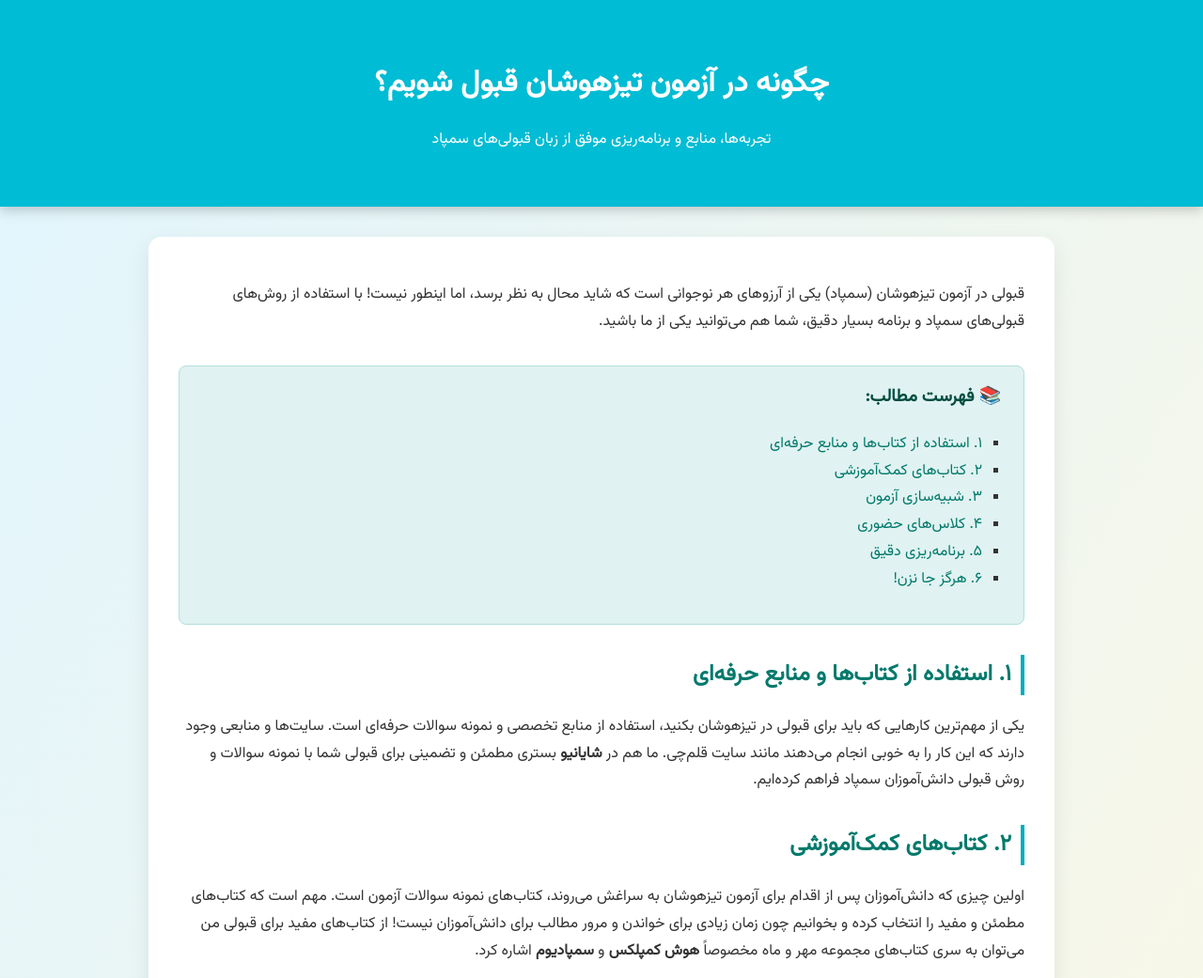
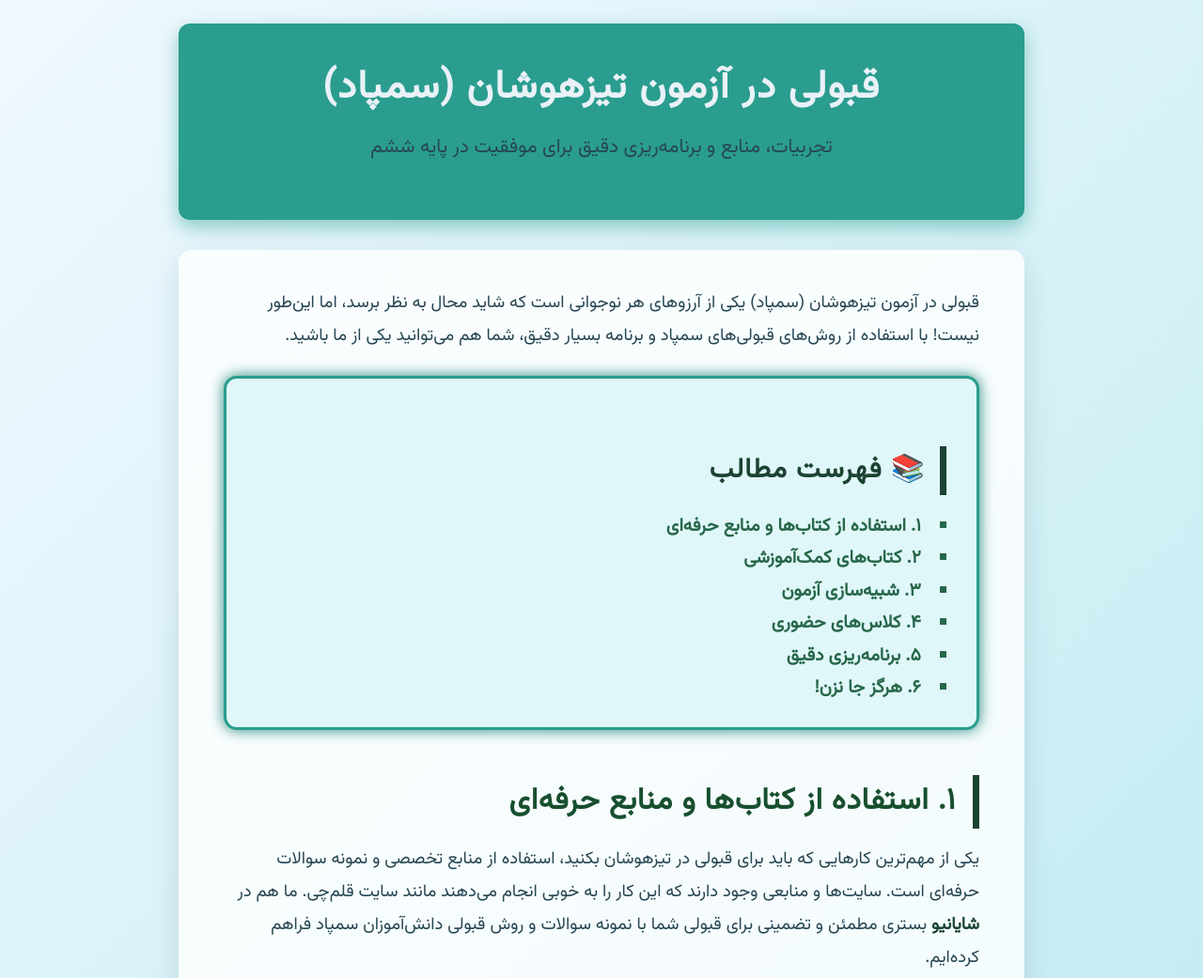
Before and after one commit to Shayan1454/shayanew1, a plain HTML site: page blog1.html in a window 1280 px wide. Shown: the top 1041 px of the page at 94% size. Drawn offline with Linux system fonts and the light colour scheme.

Commit message:
Update blog1.html

```diff
--- a/blog1.html
+++ b/blog1.html
@@ -1,108 +1,246 @@
 <!DOCTYPE html>
-<html lang="fa">
+<html lang="fa" dir="rtl">
 <head>
   <meta charset="UTF-8" />
-  <meta name="viewport" content="width=device-width, initial-scale=1.0" />
-  <meta name="description" content="چگونه در آزمون تیزهوشان قبول شویم؟ تجربه‌های واقعی و منابع تضمینی برای موفقیت دانش‌آموزان پایه ششم">
-  <title>چگونه در آزمون تیزهوشان قبول شویم؟ | شایانیو</title>
-  <link href="https://fonts.googleapis.com/css2?family=Vazirmatn&display=swap" rel="stylesheet">
+  <meta name="viewport" content="width=device-width, initial-scale=1" />
+
+  <title>قبولی در آزمون تیزهوشان (سمپاد) | شایانیو</title>
+  <meta name="description" content="چگونه در آزمون تیزهوشان قبول شویم؟ تجربیات و منابع کاربردی و برنامه‌ریزی دقیق برای موفقیت دانش‌آموزان پایه ششم" />
+  <meta name="keywords" content="تیزهوشان, آزمون سمپاد, نمونه سوال تیزهوشان, قبولی تیزهوشان, منابع تیزهوشان, برنامه ریزی تیزهوشان, دانش آموزان پایه ششم" />
+  <meta name="author" content="شایان دادخواه" />
+  <meta property="og:title" content="قبولی در آزمون تیزهوشان (سمپاد) | شایانیو" />
+  <meta property="og:description" content="تجربیات و منابع کاربردی و برنامه‌ریزی دقیق برای موفقیت در آزمون تیزهوشان" />
+  <meta property="og:type" content="article" />
+  <meta property="og:url" content="https://shayan1454.github.io/shayanew1/blog1.html" />
+  <meta property="og:image" content="https://shayan1454.github.io/shayanew1/images/tezhoushan-banner.jpg" />
+  <link href="https://fonts.googleapis.com/css2?family=Vazirmatn&display=swap" rel="stylesheet" />
+
   <style>
+    /* پایه */
+    * {
+      margin: 0; padding: 0; box-sizing: border-box;
+    }
     body {
       font-family: 'Vazirmatn', sans-serif;
+      background: linear-gradient(135deg, #f0f9ff, #a6e3e9);
+      color: #264653;
+      min-height: 100vh;
+      display: flex;
+      flex-direction: column;
+      align-items: center;
+      padding: 25px 10px;
+      animation: bgFade 5s ease-in-out infinite alternate;
+      line-height: 1.8;
       direction: rtl;
-      background: linear-gradient(to bottom right, #e1f5fe, #fff8e1);
-      color: #333;
-      margin: 0;
-      padding: 0;
-      line-height: 1.8;
     }
+    @keyframes bgFade {
+      0% {background-position: 0% 50%;}
+      100% {background-position: 100% 50%;}
+    }
+    /* Header */
     header {
-      background: #00bcd4;
-      color: white;
-      padding: 2.5rem 1rem;
+      background: #2a9d8f;
+      width: 100%;
+      max-width: 900px;
+      border-radius: 12px;
+      padding: 2rem 1.5rem;
+      box-shadow: 0 8px 20px rgba(42, 157, 143, 0.5);
       text-align: center;
-      box-shadow: 0 4px 12px rgba(0, 0, 0, 0.2);
+      color: #e9f1f7;
+      margin-bottom: 2rem;
+      animation: fadeInDown 1.2s ease forwards;
     }
     header h1 {
+      font-size: 2.6rem;
+      letter-spacing: 1.4px;
+      margin-bottom: 0.4rem;
+      animation: slideInLeft 1.3s ease forwards;
+    }
+    header p {
+      font-size: 1.3rem;
+      opacity: 0.85;
+      animation: slideInRight 1.3s ease forwards;
+    }
+
+    /* انیمیشن‌ها */
+    @keyframes fadeInDown {
+      from {opacity: 0; transform: translateY(-40px);}
+      to {opacity: 1; transform: translateY(0);}
+    }
+    @keyframes slideInLeft {
+      from {opacity: 0; transform: translateX(-50px);}
+      to {opacity: 1; transform: translateX(0);}
+    }
+    @keyframes slideInRight {
+      from {opacity: 0; transform: translateX(50px);}
+      to {opacity: 1; transform: translateX(0);}
+    }
+
+    /* main */
+    main {
+      background: #ffffffcc;
+      max-width: 900px;
+      border-radius: 14px;
+      padding: 2.5rem 3rem;
+      box-shadow: 0 12px 30px rgba(38, 70, 83, 0.15);
+      animation: fadeInUp 1.5s ease forwards;
+    }
+    @keyframes fadeInUp {
+      from {opacity: 0; transform: translateY(40px);}
+      to {opacity: 1; transform: translateY(0);}
+    }
+
+    /* فهرست */
+    .toc {
+      background: #e0f7fa;
+      border: 3px solid #2a9d8f;
+      border-radius: 14px;
+      padding: 1.5rem 2rem;
+      margin-bottom: 2.5rem;
+      box-shadow: 0 5px 15px rgba(42, 157, 143, 0.25);
+      animation: pulseGlow 3s ease-in-out infinite alternate;
+    }
+    .toc h2 {
+      color: #1b4332;
+      margin-bottom: 1rem;
+      font-size: 1.8rem;
+      border-right: 7px solid #1b4332;
+      padding-right: 15px;
+      font-weight: 700;
+      letter-spacing: 1.2px;
+    }
+    .toc ul {
+      list-style: square inside;
+      font-size: 1.2rem;
+      color: #276749;
+    }
+    .toc a {
+      text-decoration: none;
+      color: #276749;
+      transition: color 0.3s ease, transform 0.25s ease;
+      cursor: pointer;
+      font-weight: 600;
+    }
+    .toc a:hover {
+      color: #174f2f;
+      text-decoration: underline;
+      transform: scale(1.07);
+    }
+    @keyframes pulseGlow {
+      0% {box-shadow: 0 0 12px #2a9d8f;}
+      100% {box-shadow: 0 0 25px #1b4332;}
+    }
+
+    /* عنوان‌های اصلی */
+    h2 {
+      border-right: 7px solid #1b4332;
+      padding-right: 18px;
+      margin-bottom: 1rem;
+      margin-top: 3rem;
       font-size: 2rem;
-      margin-bottom: 0.5rem;
+      color: #174f2f;
+      font-weight: 700;
+      letter-spacing: 0.7px;
+      animation: fadeInLeft 1.8s ease forwards;
     }
+    @keyframes fadeInLeft {
+      from {opacity: 0; transform: translateX(40px);}
+      to {opacity: 1; transform: translateX(0);}
+    }
+
+    /* پاراگراف‌ها */
+    p {
+      margin-bottom: 1.5rem;
+      font-size: 1.15rem;
+      line-height: 1.9;
+      color: #264653;
+    }
+    strong {
+      color: #1b4332;
+      font-weight: 700;
+    }
+
+    /* دکمه‌های بازگشت */
+    .btns {
+      margin-top: 3rem;
+      display: flex;
+      gap: 1rem;
+      justify-content: flex-start;
+      animation: fadeInUp 2.5s ease forwards;
+    }
+    a.button {
+      background-color: #2a9d8f;
+      color: white;
+      padding: 14px 30px;
+      border-radius: 30px;
+      font-weight: 700;
+      box-shadow: 0 7px 20px rgba(42, 157, 143, 0.5);
+      text-decoration: none;
+      transition: background-color 0.35s ease, transform 0.3s ease;
+      user-select: none;
+      display: inline-block;
+    }
+    a.button:hover {
+      background-color: #174f2f;
+      transform: scale(1.05);
+    }
+
+    /* نویسنده */
+    .author {
+      margin-top: 4rem;
+      font-weight: 700;
+      font-size: 1.2rem;
+      color: #174f2f;
+      text-align: left;
+      font-style: italic;
+      letter-spacing: 0.3px;
+    }
+
+    /* Footer */
+    footer {
+      margin-top: auto;
+      padding: 1rem 0;
+      font-size: 0.9rem;
+      color: #264653aa;
+      text-align: center;
+      width: 100%;
+      max-width: 900px;
+    }
+
+    /* Responsive */
+    @media (max-width: 600px) {
       main {
-      max-width: 900px;
-      margin: 2rem auto;
-      padding: 2rem;
-      background: white;
-      border-radius: 14px;
-      box-shadow: 0 8px 24px rgba(0, 0, 0, 0.08);
+        padding: 1.5rem 1.8rem;
+      }
+      header h1 {
+        font-size: 1.9rem;
+      }
+      .toc h2 {
+        font-size: 1.4rem;
+        padding-right: 10px;
+      }
+      .toc ul {
+        font-size: 1rem;
       }
       h2 {
-      color: #00796b;
-      border-right: 4px solid #00acc1;
-      padding-right: 10px;
-      margin-top: 2rem;
+        font-size: 1.5rem;
+        padding-right: 12px;
       }
-    .toc {
-      background: #e0f2f1;
-      border: 1px solid #b2dfdb;
-      border-radius: 8px;
-      padding: 1rem 1.5rem;
-      margin: 2rem 0;
-    }
-    .toc h3 {
-      margin-top: 0;
-      color: #004d40;
-    }
-    .toc ul {
-      list-style: square;
-      padding-right: 20px;
-    }
-    .toc a {
-      color: #00796b;
-      text-decoration: none;
-    }
-    .toc a:hover {
-      text-decoration: underline;
-    }
-    .author {
-      margin-top: 3rem;
-      font-weight: bold;
-      text-align: left;
-      color: #555;
-    }
-    .back {
-      display: inline-block;
-      margin-top: 2rem;
-      background: #00bcd4;
-      color: white;
-      padding: 10px 20px;
-      border-radius: 10px;
-      text-decoration: none;
-    }
-    .back:hover {
-      background-color: #0097a7;
-    }
-    footer {
-      text-align: center;
-      margin-top: 3rem;
-      padding: 1rem;
-      font-size: 0.9rem;
-      color: #666;
     }
   </style>
 </head>
 <body>
-
   <header>
-  <h1>چگونه در آزمون تیزهوشان قبول شویم؟</h1>
-  <p>تجربه‌ها، منابع و برنامه‌ریزی موفق از زبان قبولی‌های سمپاد</p>
+    <h1>قبولی در آزمون تیزهوشان (سمپاد)</h1>
+    <p>تجربیات، منابع و برنامه‌ریزی دقیق برای موفقیت در پایه ششم</p>
   </header>
 
   <main>
-  <p>قبولی در آزمون تیزهوشان (سمپاد) یکی از آرزوهای هر نوجوانی است که شاید محال به نظر برسد، اما اینطور نیست!
+    <p>قبولی در آزمون تیزهوشان (سمپاد) یکی از آرزوهای هر نوجوانی است که شاید محال به نظر برسد، اما این‌طور نیست!
       با استفاده از روش‌های قبولی‌های سمپاد و برنامه بسیار دقیق، شما هم می‌توانید یکی از ما باشید.</p>
 
-  <div class="toc">
-    <h3>📚 فهرست مطالب:</h3>
+    <section class="toc" aria-label="فهرست مطالب">
+      <h2>📚 فهرست مطالب</h2>
       <ul>
         <li><a href="#resources">۱. استفاده از کتاب‌ها و منابع حرفه‌ای</a></li>
         <li><a href="#books">۲. کتاب‌های کمک‌آموزشی</a></li>
@@ -111,7 +249,8 @@
         <li><a href="#plan">۵. برنامه‌ریزی دقیق</a></li>
         <li><a href="#motivation">۶. هرگز جا نزن!</a></li>
       </ul>
-  </div>
+    </section>
+
     <h2 id="resources">۱. استفاده از کتاب‌ها و منابع حرفه‌ای</h2>
     <p>یکی از مهم‌ترین کارهایی که باید برای قبولی در تیزهوشان بکنید، استفاده از منابع تخصصی و نمونه سوالات حرفه‌ای است.
       سایت‌ها و منابعی وجود دارند که این کار را به خوبی انجام می‌دهند مانند سایت قلم‌چی.
@@ -120,7 +259,8 @@
     <h2 id="books">۲. کتاب‌های کمک‌آموزشی</h2>
     <p>اولین چیزی که دانش‌آموزان پس از اقدام برای آزمون تیزهوشان به سراغش می‌روند، کتاب‌های نمونه سوالات آزمون است.
       مهم است که کتاب‌های مطمئن و مفید را انتخاب کرده و بخوانیم چون زمان زیادی برای خواندن و مرور مطالب برای دانش‌آموزان نیست!
-  از کتاب‌های مفید برای قبولی من می‌توان به سری کتاب‌های مجموعه مهر و ماه مخصوصاً <strong>هوش کمپلکس</strong> و <strong>سمپادیوم</strong> اشاره کرد.</p>
+      از کتاب‌های مفید برای قبولی من می‌توان به سری کتاب‌های مجموعه مهر و ماه مخصوصاً <strong>هوش کمپلکس</strong> و <strong>سم
+        ادیوم</strong> اشاره کرد.</p>
 
 <h2 id="mocktest">۳. شبیه‌سازی آزمون</h2>
 <p>هرچقدر که به مطالعه نمونه سوالات آزمون تیزهوشان بپردازید، تا وقتی که در جو آزمون قرار نگیرید، تأثیرگذار نیست!
@@ -144,21 +284,21 @@
 <p>همه افراد، روزی در پایه ششم، از خواندن نمونه سوالات و کلاس رفتن‌های زیاد خسته شدند اما تفاوت قبولی‌های تیزهوشان با بقیه این است که در زمان خستگی جا نزدند و هدفشان به آن‌ها انگیزه بخشید.
 پس تو هم مانند ما هیچ‌وقت، هیچ‌وقت ناامید نشو!</p>
 
-  <h3>سخن پایانی</h3>
-  <p>اگر به ۶ روش بالا از ابتدای سال تحصیلی ششم یا زمستان عمل کنید، قطعا به نتیجه می‌رسید!
+<p><strong>سخن پایانی:</strong><br />
+اگر به ۶ روش بالا از ابتدای سال تحصیلی ششم یا زمستان عمل کنید، قطعا به نتیجه می‌رسید!
 ما در <strong>شایانیو</strong> تمام تلاشمان را می‌کنیم تا شما یکی از قبولی‌های تیزهوشان باشید.
 ما را از یاد نبرید!</p>
 
 <p class="author">نویسنده: شایان دادخواه (قبولی تیزهوشان)</p>
 
-  <a class="back" href="blog.html">⬅ بازگشت به بلاگ</a>
-  <a class="back" href="index.html" style="margin-left:1rem;">⬅ بازگشت به صفحه اصلی</a>
-
+<div class="btns">
+  <a href="blog.html" class="button" title="بازگشت به بلاگ">⬅ بازگشت به بلاگ</a>
+  <a href="index.html" class="button" title="بازگشت به صفحه اصلی">⬅ بازگشت به صفحه اصلی</a>
+</div>
 </main>
 
   <footer>
-  © 2025 شایانیو – همه حقوق محفوظ است.
+    © ۲۰۲۵ شایانیو – همه حقوق محفوظ است.
   </footer>
-
 </body>
 </html>
```
Lines whose indentation alone changed are shown as unchanged.
